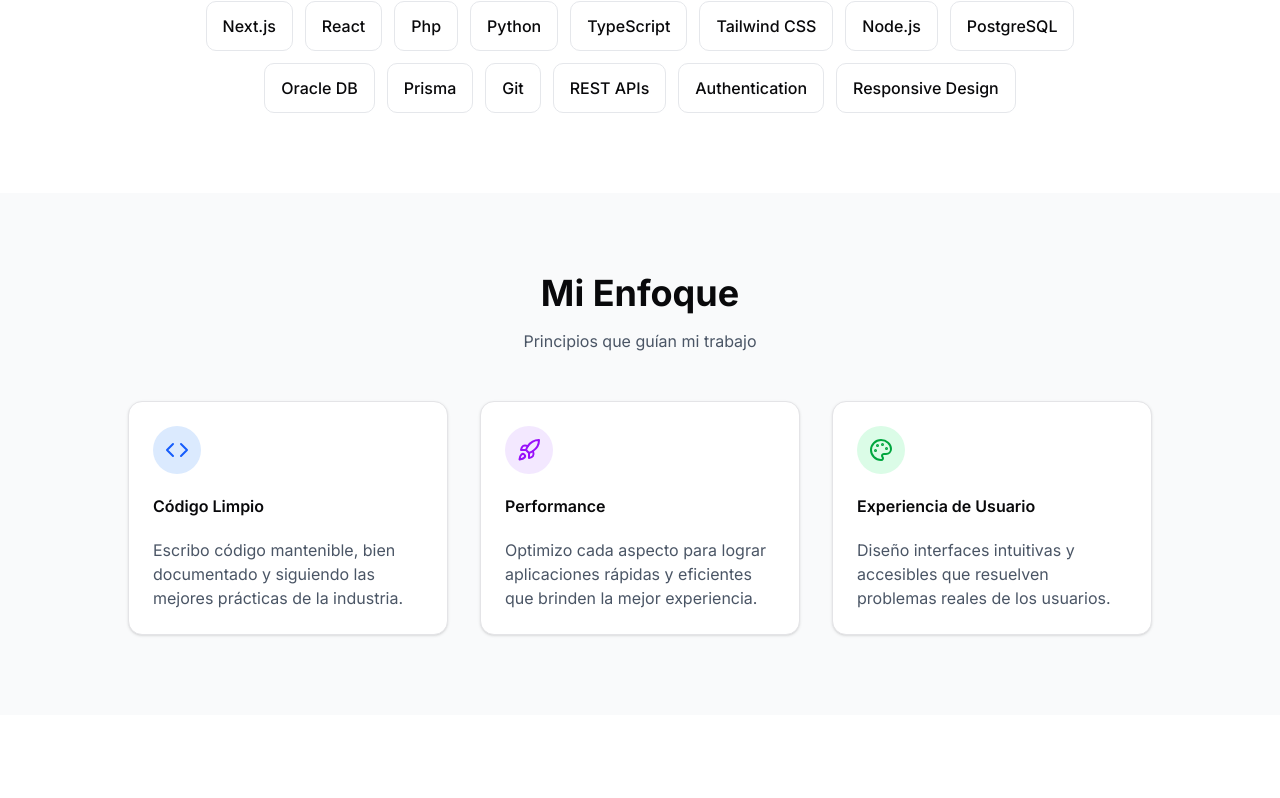
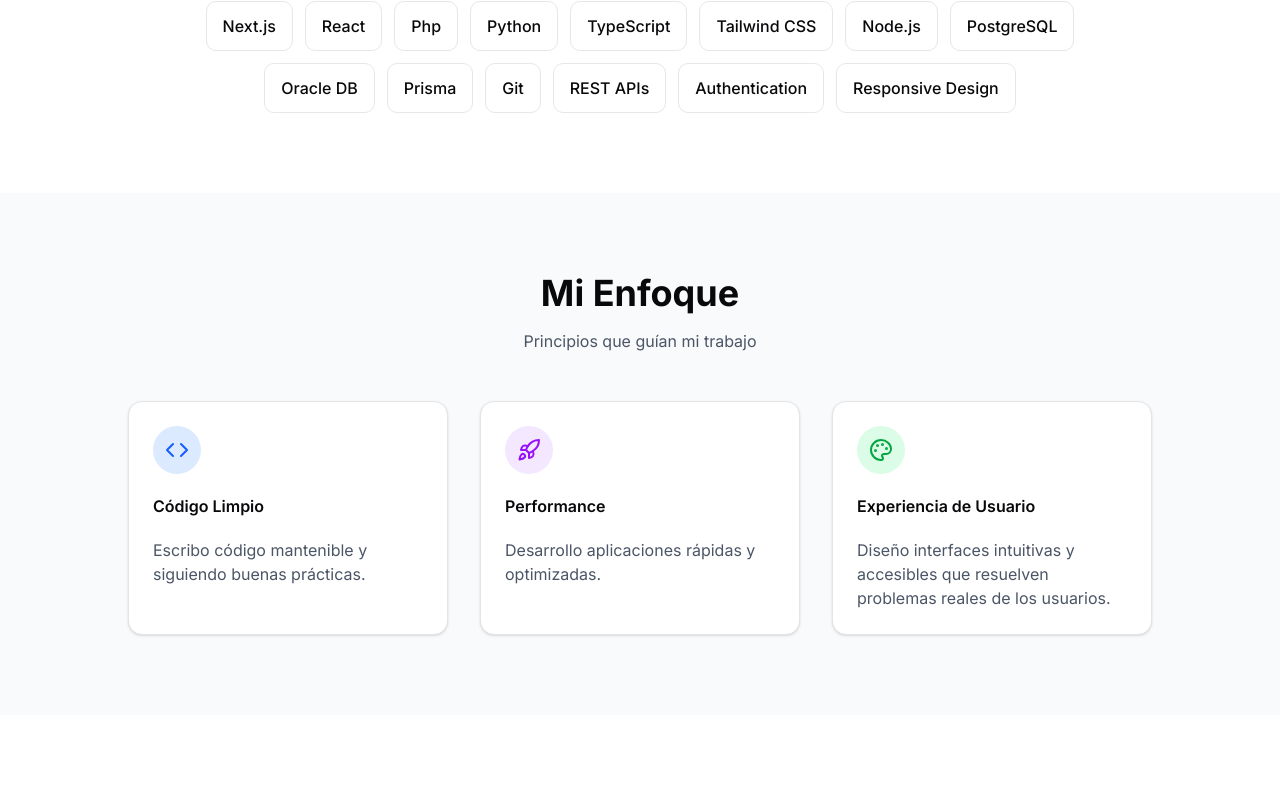
Before and after one commit to MiguelAglVs/Mi_portafolio, a Next.js app: page / in a window 1280 px wide. Shown: the part 1564-2362 px from the top of the page. Built offline with nearby package versions, Linux system fonts and the light colour scheme; no server answers; the database is empty.

Commit message:
landing Proyectos bd

```diff
--- a/src/app/page.tsx
+++ b/src/app/page.tsx
@@ -1,11 +1,12 @@
 export const runtime = "nodejs";
+export const dynamic = "force-dynamic";
 
 import Image from "next/image";
 import Link from "next/link";
 import { ArrowRight, Code, Palette, Rocket, Sparkles } from "lucide-react";
 import { Button } from "@/components/ui/button";
 import { Card, CardContent, CardHeader, CardTitle } from "@/components/ui/card";
-import {prisma} from "@/lib/prisma";
+import { prisma } from "@/lib/prisma";
 import HomeProjectCard from "@/components/HomeProjectCard";
 
 const skills = [
@@ -26,10 +27,10 @@
 ];
 
 export default async function Home() {
-  let projects = [];
+  let featuredProjects = [];
 
   try {
-    projects = await prisma.project.findMany({
+    featuredProjects = await prisma.project.findMany({
       where: {
         published: true,
         featured: true,
@@ -52,11 +53,9 @@
       },
       take: 6,
     });
-  } catch (error) {
-    projects = [];
+  } catch {
+    featuredProjects = [];
   }
-
-  const featuredProjects = projects;
 
   return (
     <div className="min-h-screen">
@@ -113,7 +112,7 @@
                         </div>
                         <div>
                           <h3 className="text-white font-semibold">
-                            [Tu Nombre]
+                            Tu Nombre
                           </h3>
                           <p className="text-gray-300 text-sm">
                             Full Stack Developer
@@ -205,7 +204,7 @@
               </CardHeader>
               <CardContent>
                 <p className="text-gray-600 dark:text-gray-400">
-                  Escribo código mantenible, bien documentado y siguiendo las mejores prácticas de la industria.
+                  Escribo código mantenible y siguiendo buenas prácticas.
                 </p>
               </CardContent>
             </Card>
@@ -219,7 +218,7 @@
               </CardHeader>
               <CardContent>
                 <p className="text-gray-600 dark:text-gray-400">
-                  Optimizo cada aspecto para lograr aplicaciones rápidas y eficientes que brinden la mejor experiencia.
+                  Desarrollo aplicaciones rápidas y optimizadas.
                 </p>
               </CardContent>
             </Card>
```
